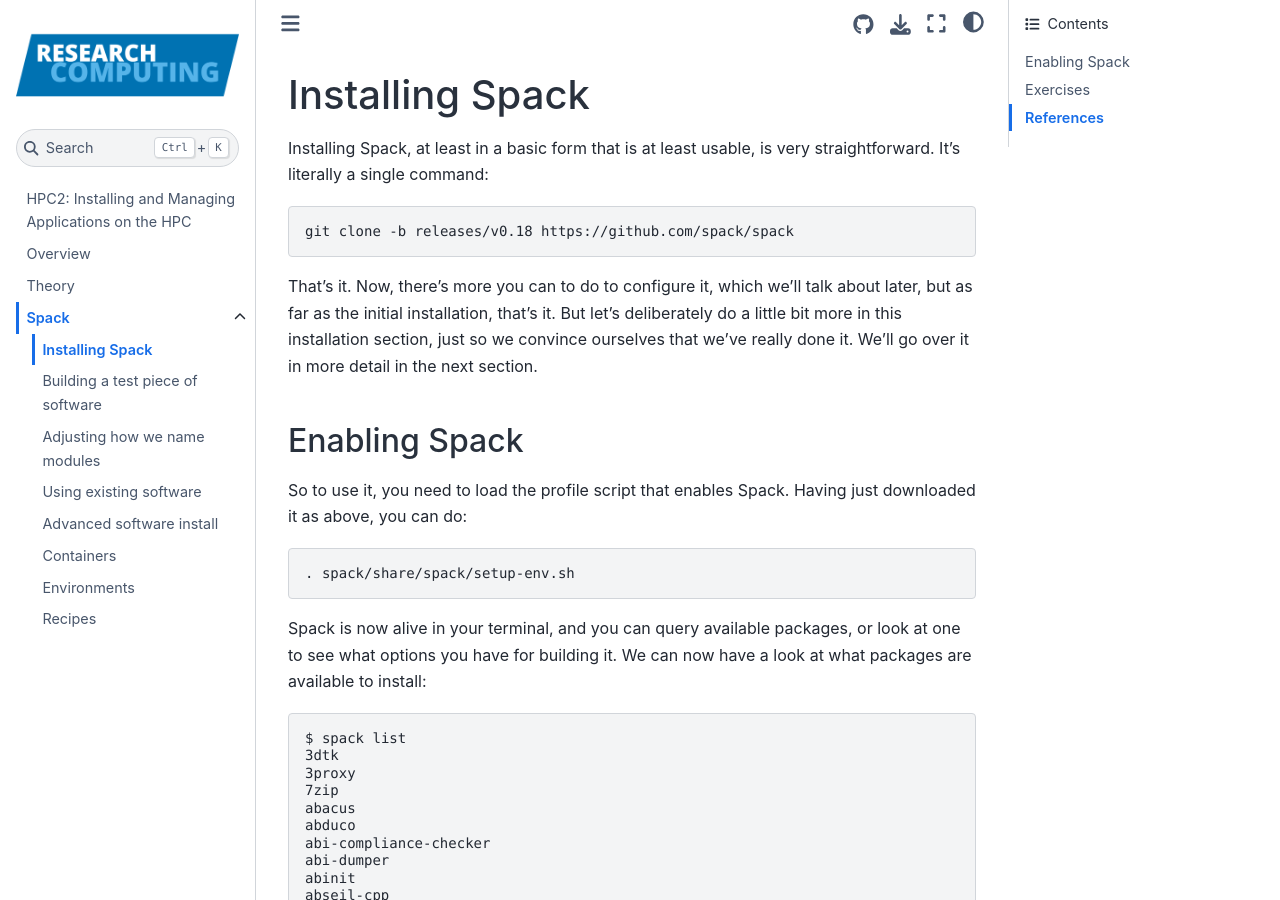
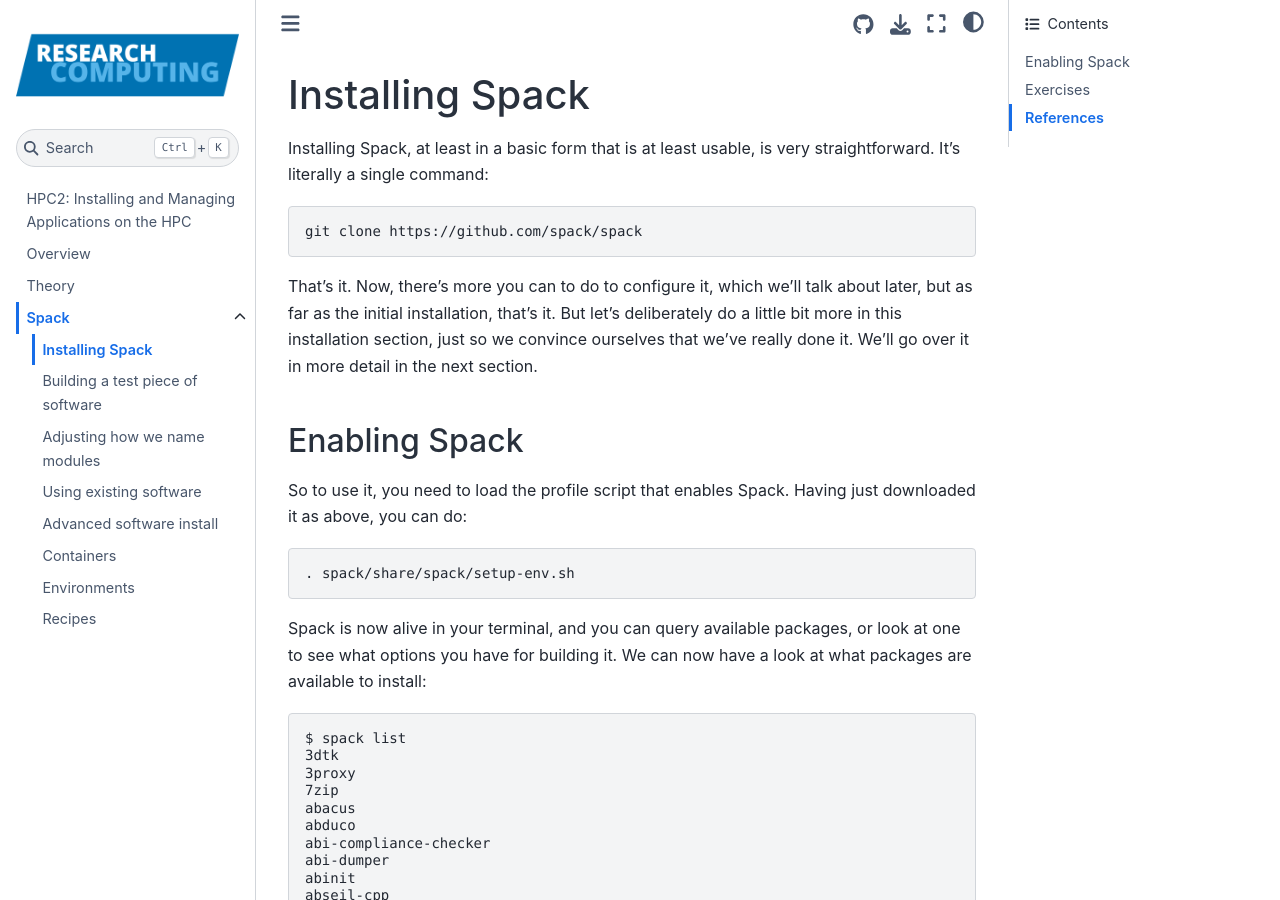
Before and after one commit to ARCTraining/hpc2-software, a Jupyter Book: the page built from book/course/spack/installing.md, in a window 1280 px wide and 900 px high. Built offline with Jupyter Book 1.0.4 settings and Sphinx 7.4.7 and the Sphinx Book theme 1.1.4, drawn with Linux system fonts in a browser that asks for light colours.

Commit message:
Oh I don't know.  More thought needed on pinning.
Spack seems to be in transition between versions, and I'm not sure what makes
sense to pin to!

````diff
--- a/book/course/spack/installing.md
+++ b/book/course/spack/installing.md
@@ -4,7 +4,7 @@ Installing Spack, at least in a basic form that is at least usable, is very
 straightforward.  It's literally a single command:
 
 ```bash
-git clone -b releases/v0.18 https://github.com/spack/spack
+git clone https://github.com/spack/spack
 ```
 
 That's it.  Now, there's more you can to do to configure it, which we'll talk
````
